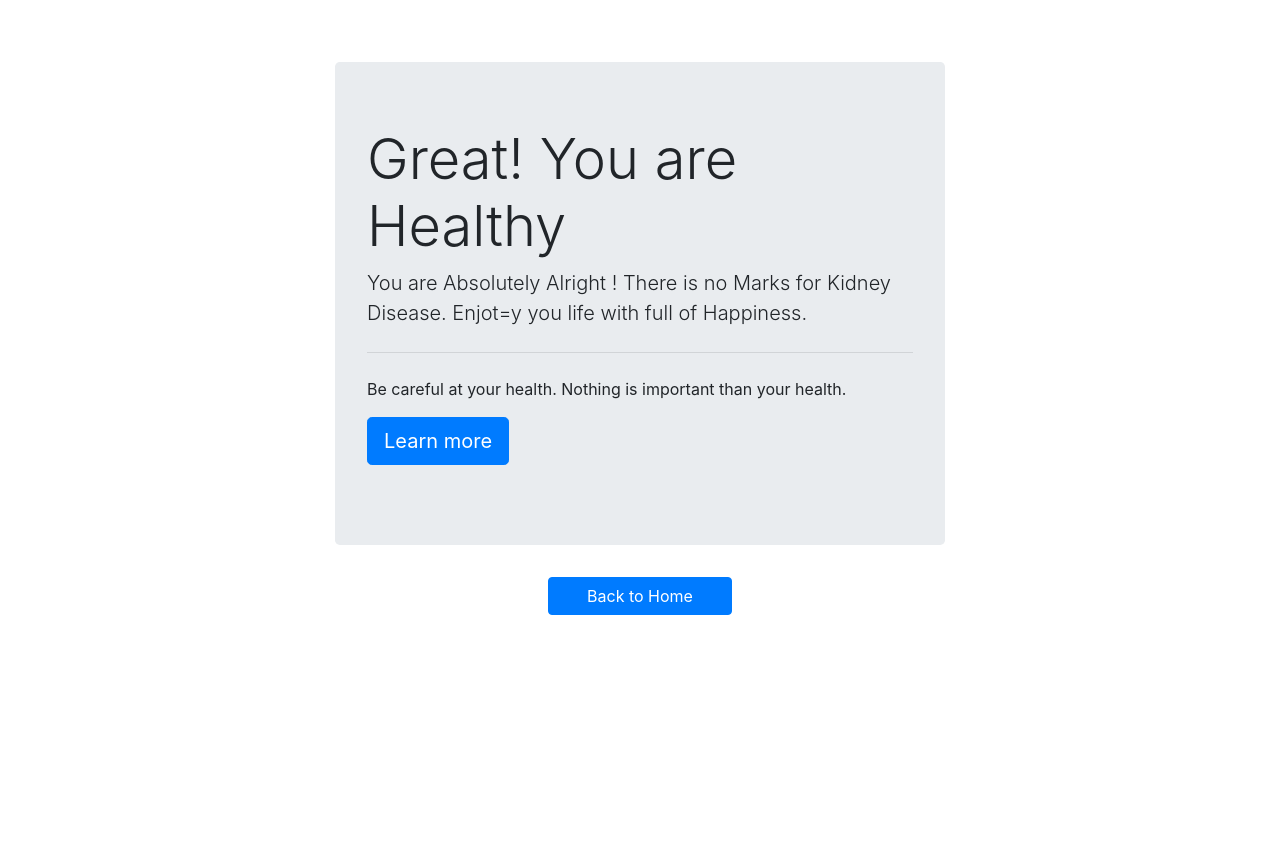
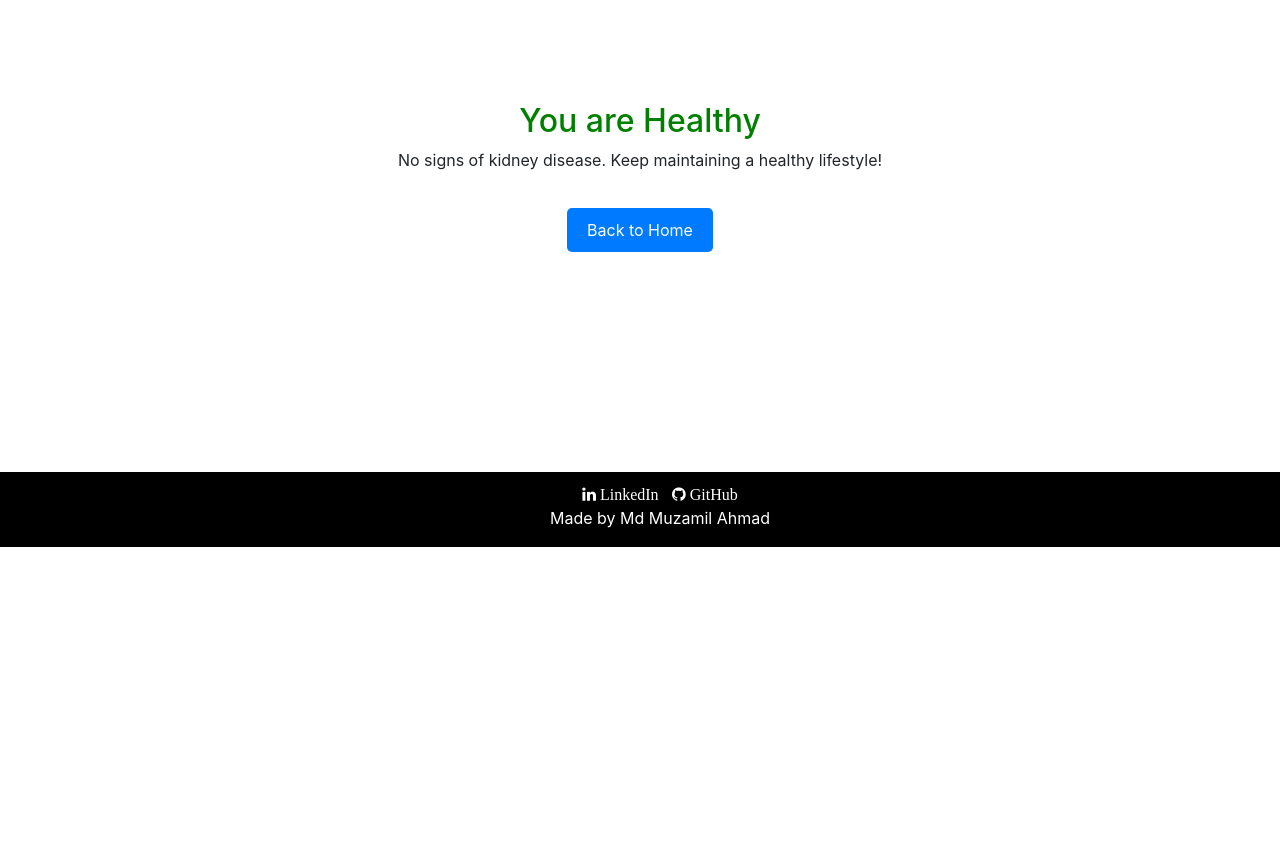
Before and after one commit to muzamilmujju/Chronic-Kidney-Disease-Prediction, a Flask app: template templates/predict.html in a window 1280 px wide. Shown: the part 74-929 px from the top of the page. After the commit the page ends 621 px from the top, so only its background shows below. Run offline with Flask 2, Linux system fonts and the light colour scheme; the template is opened without the code that fills it, so the values that code supplies are empty; some libraries are stand-ins or nearby versions.

Commit message:
Update predict.html

```diff
--- a/templates/predict.html
+++ b/templates/predict.html
@@ -1,35 +1,19 @@
 {% extends 'main.html' %}
 {% block content %}
-    <div class="row"  style="margin-bottom: 477px;">
-        <div class="col-md-3"></div>
-        <div class="col-md-6">
-            {% if pred == 1 %}
-                <div class="jumbotron ">
-  <h1 class="display-4">You have a Kidney Disease !</h1>
-  <p class="lead">Please Consult the Doctor Immideately. It was too risky without consultation. Make sure of health in your diet.</p>
-  <hr class="my-4">
-  <p>Proper Doctor Consultation Needed.</p>
-  <p class="lead">
-    <a class="btn btn-primary btn-lg" href="https://www.who.int/" role="button">Learn more</a>
-  </p>
-</div>
-            {% else %}
-                <div class="jumbotron">
-  <h1 class="display-4">Great! You are Healthy</h1>
-  <p class="lead">You are Absolutely Alright ! There is no Marks for Kidney Disease. Enjot=y you life with full of Happiness.</p>
-  <hr class="my-4">
-  <p>Be careful at your health. Nothing is important than your health.</p>
-  <p class="lead">
-    <a class="btn btn-primary btn-lg" href="https://www.who.int/" role="button">Learn more</a>
-  </p>
-</div>
-            {% endif %}
-            <div class="row">
-                <div class="col-md-4"></div>
-                <div class="col-md-4"><a href="{{ url_for('home') }}" class="btn btn-block btn-primary">Back to Home</a></div>
-                <div class="col-md-4"></div>
-            </div>
-        </div>
-        <div class="col-md-3"></div>
-    </div>
+  <div style="max-width: 600px; margin: 40px auto; text-align: center;">
+
+    {% if pred == 1 %}
+      <h2 style="color: red;">Kidney Disease Detected</h2>
+      <p>Please consult a doctor immediately. Take care of your health and diet.</p>
+
+    {% else %}
+      <h2 style="color: green;">You are Healthy</h2>
+      <p>No signs of kidney disease. Keep maintaining a healthy lifestyle!</p>
+
+    {% endif %}
+
+    <a href="{{ url_for('home') }}" style="display: inline-block; margin-top: 20px; padding: 10px 20px; background-color: #007bff; color: white; text-decoration: none; border-radius: 5px;">
+      Back to Home
+    </a>
+  </div>
 {% endblock %}
```
